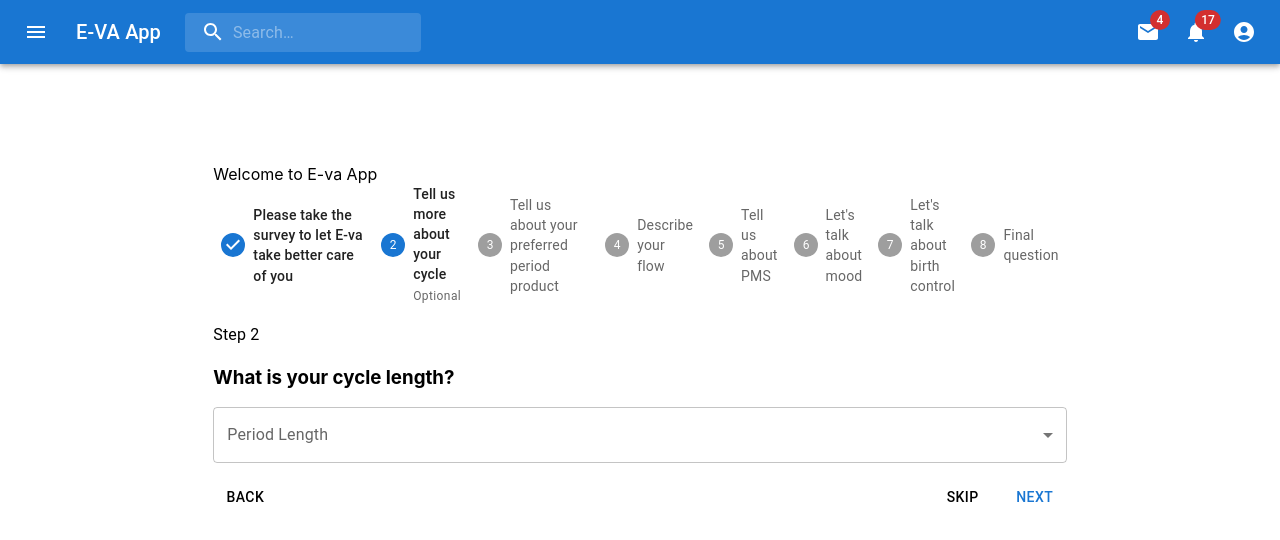
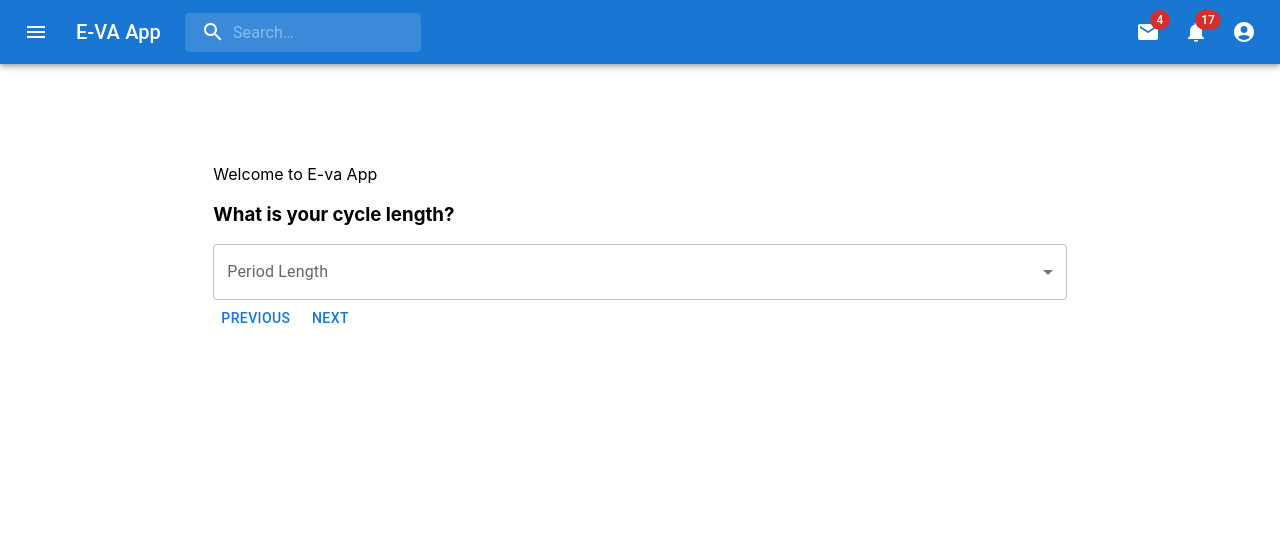
Before and after one commit to TechLabs-Berlin/st22-e-va, a React (Create React App) app in the folder EvaApp/: page /survey in a window 1280 px wide. Both pictures are taken after a click on the button "NEXT". Shown: the top 540 px of the page. Built offline with nearby package versions, Linux system fonts and the light colour scheme.

Commit message:
Modified form in a different format

```diff
--- a/EvaApp/src/Component/Calendar.js
+++ b/EvaApp/src/Component/Calendar.js
@@ -1,4 +1,4 @@
-import { Dialog, Typography, Paper } from "@mui/material";
+import { Dialog, Typography, Paper, Tooltip } from "@mui/material";
 import React, { useState } from "react";
 import Calendar from "react-calendar";
 import "react-calendar/dist/Calendar.css";
--- a/EvaApp/src/Component/NewForm.js
+++ b/EvaApp/src/Component/NewForm.js
@@ -1,6 +1,62 @@
-const NewForm = () =>
-{
-    return 1
-}
+import { FormControl } from "@mui/material";
+import AppFrame from "../HigherOrderComponent/AppFrame";
+import { Dialog, Box } from "@mui/material";
+import Button from "@mui/material/Button";
+import Typography from "@mui/material/Typography";
+import RadioButton from "./RadioButton";
+import Select from "./Select";
+import Slider from "./Slider";
+import Checkbox from "./Checkbox";
+import RadioTwo from "./RadioTwo";
+import Combobox from "./Combobox";
+import RadioThree from "./RadioThree";
+import RadioFour from "./RadioFour";
+import { useState } from "react";
+
+const NewForm = () => {
+  const [activePage, setActivePage] = useState(1);
+
+  return (
+    <div>
+      {activePage === 1 && (
+        <>
+          <Box>
+            <h3>Do you track your period?</h3>
+            <RadioButton />
+          </Box>
+        </>
+      )}
+      {activePage === 2 && (
+        <>
+          <Box>
+            {" "}
+            <h3>What is your cycle length?</h3>
+            <Select />
+          </Box>
+        </>
+      )}
+
+      {activePage > 1 && (
+        <Button
+          onClick={() => {
+            setActivePage(activePage - 1);
+          }}
+        >
+          {" "}
+          Previous{" "}
+        </Button>
+      )}
+
+      <Button
+        onClick={() => {
+          setActivePage(activePage + 1);
+        }}
+      >
+        {" "}
+        Next{" "}
+      </Button>
+    </div>
+  );
+};
 
 export default NewForm;
--- a/EvaApp/src/Pages/NewPageSurvey.js
+++ b/EvaApp/src/Pages/NewPageSurvey.js
@@ -1,15 +1,12 @@
 import AppFrame from "../HigherOrderComponent/AppFrame";
-import Form from "../Component/Form";
-
-
+import NewForm from "../Component/NewForm";
 
 const NewPageSurvey = () => {
-    return <div>
-        Welcome to E-va App
-        <Form/>
-
-
+  return (
+    <div>
+      Welcome to E-va App
+      <NewForm />
     </div>
-
-}
+  );
+};
 export default AppFrame(NewPageSurvey);
```
